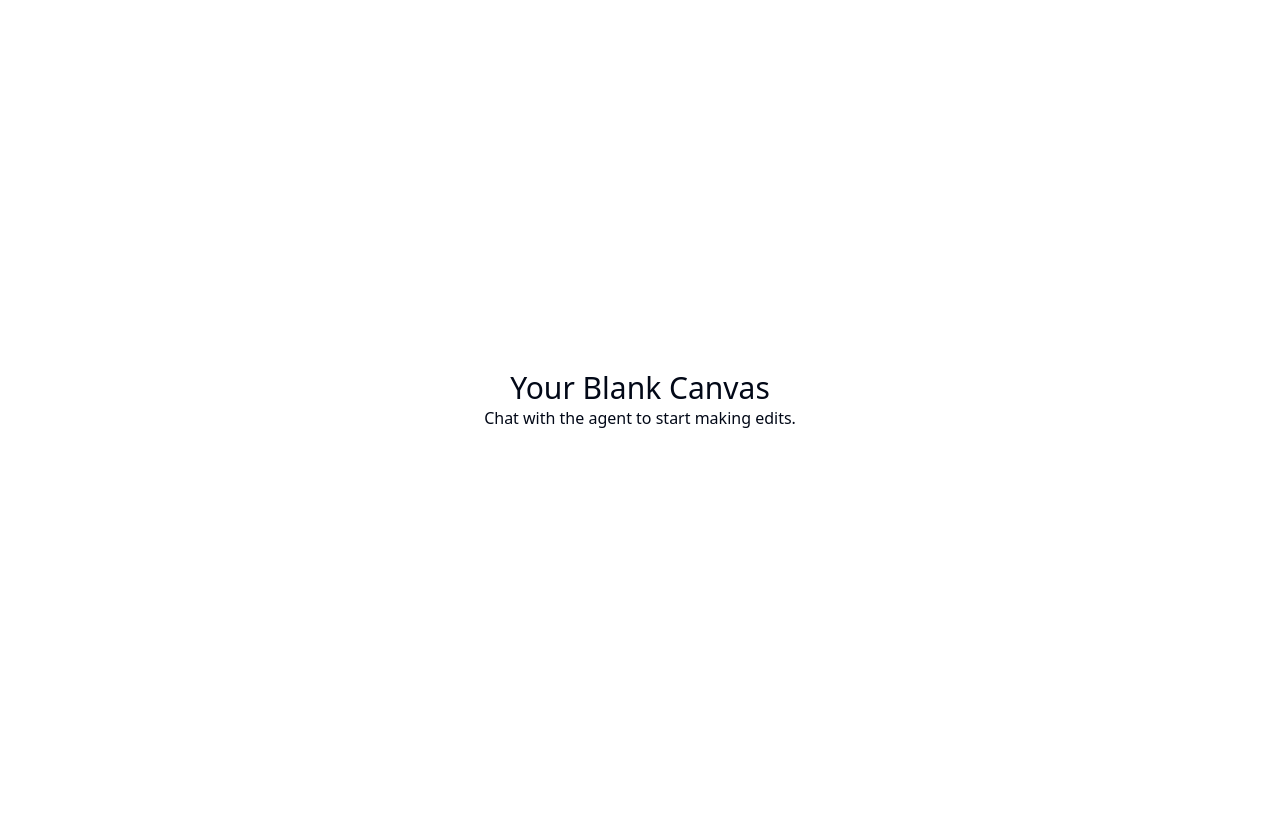
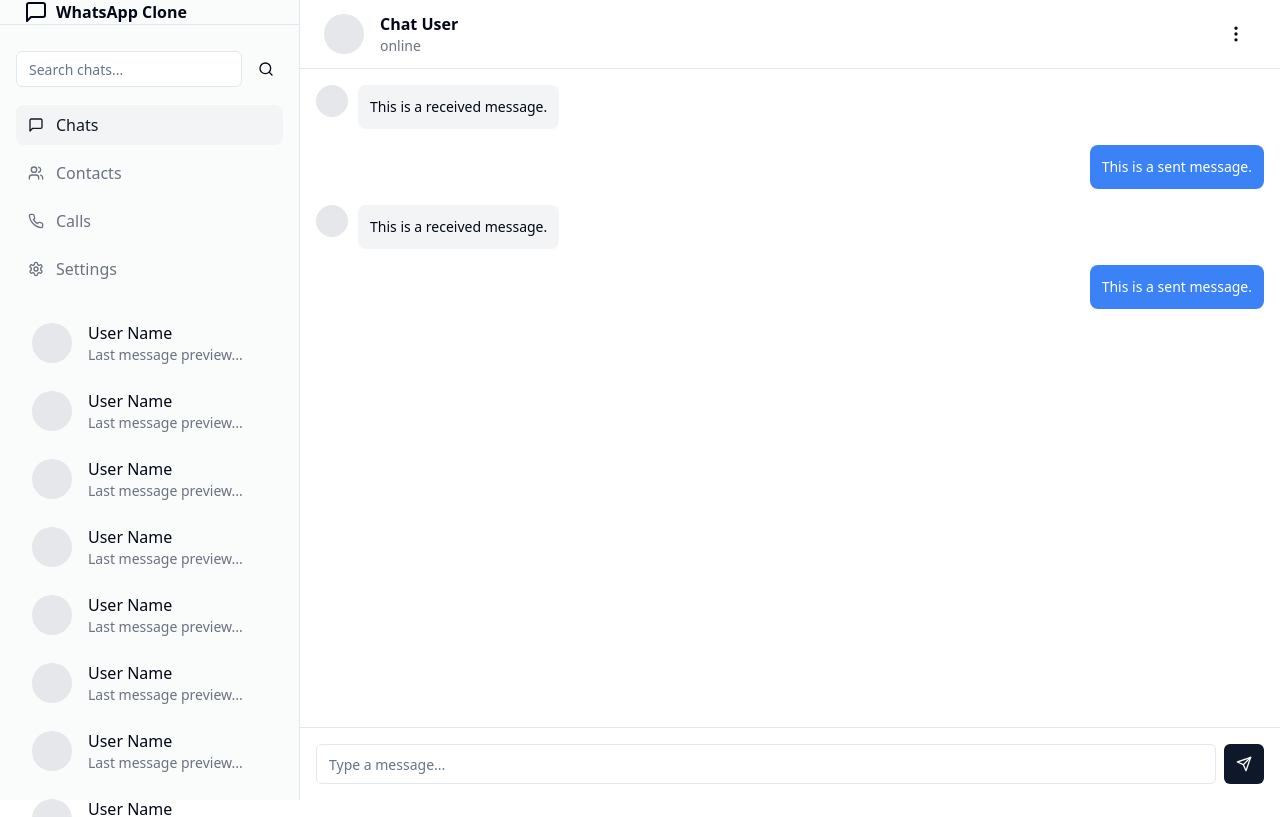
Before and after one commit to GPT-Engineer-App/chatwhisper, a React (Vite) app: page / in a window 1280 px wide. Shown: the top 817 px of the page. Built offline with nearby package versions, Linux system fonts and the light colour scheme.

Commit message:
Implement initial WhatsApp clone layout

```diff
--- a/src/App.jsx
+++ b/src/App.jsx
@@ -1,17 +1,32 @@
 import { Toaster } from "@/components/ui/sonner";
 import { TooltipProvider } from "@/components/ui/tooltip";
 import { QueryClient, QueryClientProvider } from "@tanstack/react-query";
-import { Home } from "lucide-react";
+import { MessageSquare, Users, Phone, Settings } from "lucide-react";
 import { Route, BrowserRouter as Router, Routes } from "react-router-dom";
-import Layout from "./layouts/default"; // available: default, navbar, sidebar
+import Layout from "./layouts/sidebar";
 import Index from "./pages/Index.jsx";
 const queryClient = new QueryClient();
 
 export const navItems = [
   {
-    title: "Home", // Feel free to change this to your liking
+    title: "Chats",
     to: "/",
-    icon: <Home className="h-4 w-4" />,
+    icon: <MessageSquare className="h-4 w-4" />,
+  },
+  {
+    title: "Contacts",
+    to: "/contacts",
+    icon: <Users className="h-4 w-4" />,
+  },
+  {
+    title: "Calls",
+    to: "/calls",
+    icon: <Phone className="h-4 w-4" />,
+  },
+  {
+    title: "Settings",
+    to: "/settings",
+    icon: <Settings className="h-4 w-4" />,
   },
 ];
 
--- a/src/layouts/sidebar.jsx
+++ b/src/layouts/sidebar.jsx
@@ -1,28 +1,17 @@
 import { Button } from "@/components/ui/button";
-import {
-  DropdownMenu,
-  DropdownMenuContent,
-  DropdownMenuItem,
-  DropdownMenuLabel,
-  DropdownMenuSeparator,
-  DropdownMenuTrigger,
-} from "@/components/ui/dropdown-menu";
-import { Sheet, SheetContent, SheetTrigger } from "@/components/ui/sheet";
+import { Input } from "@/components/ui/input";
+import { ScrollArea } from "@/components/ui/scroll-area";
 import { cn } from "@/lib/utils";
-import { CircleUser, Menu, Package2 } from "lucide-react";
+import { MessageSquare, Search } from "lucide-react";
 import { NavLink, Outlet } from "react-router-dom";
 import { navItems } from "../App";
 
 const Layout = () => {
   return (
-    <div className="grid min-h-screen w-full md:grid-cols-[220px_1fr] lg:grid-cols-[280px_1fr]">
+    <div className="grid min-h-screen w-full lg:grid-cols-[300px_1fr]">
       <Sidebar />
       <div className="flex flex-col">
-        <header className="flex h-14 items-center gap-4 border-b bg-muted/40 px-4 lg:h-[60px] lg:px-6">
-          <MobileSidebar />
-          <div className="w-full flex-1">{/* Add nav bar content here! */}</div>
-        </header>
-        <main className="flex-grow p-4 overflow-auto">
+        <main className="flex-1">
           <Outlet />
         </main>
       </div>
@@ -31,86 +20,69 @@ const Layout = () => {
 };
 
 const Sidebar = () => (
-  <div className="hidden border-r bg-muted/40 md:block">
+  <div className="hidden border-r bg-gray-100/40 lg:block dark:bg-gray-800/40">
     <div className="flex h-full max-h-screen flex-col gap-2">
-      <div className="flex h-14 items-center border-b px-4 lg:h-[60px] lg:px-6">
+      <div className="flex h-[60px] items-center border-b px-6">
         <NavLink to="/" className="flex items-center gap-2 font-semibold">
-          <Package2 className="h-6 w-6" />
-          <span>Acme Inc</span>
+          <MessageSquare className="h-6 w-6" />
+          <span>WhatsApp Clone</span>
         </NavLink>
       </div>
-      <div className="flex-1">
-        <nav className="grid items-start px-2 text-sm font-medium lg:px-4 gap-2">
+      <div className="flex-1 flex flex-col gap-4 p-4">
+        <div className="flex items-center gap-2">
+          <Input
+            type="search"
+            placeholder="Search chats..."
+            className="h-9"
+          />
+          <Button size="icon" variant="ghost">
+            <Search className="h-4 w-4" />
+            <span className="sr-only">Search</span>
+          </Button>
+        </div>
+        <nav className="grid items-start gap-2">
           {navItems.map((item) => (
-            <SidebarNavLink key={item.to} to={item.to}>
-              {item.icon}
-              {item.title}
-            </SidebarNavLink>
+            <NavItem key={item.to} item={item} />
           ))}
         </nav>
+        <ScrollArea className="flex-1">
+          <div className="grid gap-2 p-2">
+            {/* Placeholder for chat list */}
+            {[...Array(20)].map((_, i) => (
+              <ChatItem key={i} />
+            ))}
+          </div>
+        </ScrollArea>
       </div>
     </div>
   </div>
 );
 
-const MobileSidebar = () => (
-  <Sheet>
-    <SheetTrigger asChild>
-      <Button variant="outline" size="icon" className="shrink-0 md:hidden">
-        <Menu className="h-5 w-5" />
-        <span className="sr-only">Toggle navigation menu</span>
-      </Button>
-    </SheetTrigger>
-    <SheetContent side="left" className="flex flex-col">
-      <nav className="grid gap-2 text-lg font-medium">
-        <NavLink
-          to="/"
-          className="flex items-center gap-2 text-lg font-semibold mb-4"
-        >
-          <Package2 className="h-6 w-6" />
-          <span className="sr-only">Acme Inc</span>
-        </NavLink>
-        {navItems.map((item) => (
-          <SidebarNavLink key={item.to} to={item.to}>
-            {item.title}
-          </SidebarNavLink>
-        ))}
-      </nav>
-    </SheetContent>
-  </Sheet>
-);
-
-const UserDropdown = () => (
-  <DropdownMenu>
-    <DropdownMenuTrigger asChild>
-      <Button variant="secondary" size="icon" className="rounded-full">
-        <CircleUser className="h-5 w-5" />
-        <span className="sr-only">Toggle user menu</span>
-      </Button>
-    </DropdownMenuTrigger>
-    <DropdownMenuContent align="end">
-      <DropdownMenuLabel>My Account</DropdownMenuLabel>
-      <DropdownMenuSeparator />
-      <DropdownMenuItem>Settings</DropdownMenuItem>
-      <DropdownMenuItem>Support</DropdownMenuItem>
-      <DropdownMenuSeparator />
-      <DropdownMenuItem>Logout</DropdownMenuItem>
-    </DropdownMenuContent>
-  </DropdownMenu>
-);
-
-const SidebarNavLink = ({ to, children }) => (
+const NavItem = ({ item }) => (
   <NavLink
-    to={to}
+    to={item.to}
     className={({ isActive }) =>
       cn(
-        "flex items-center gap-3 rounded-lg px-3 py-2 transition-all hover:text-primary text-muted-foreground",
-        isActive && "text-primary bg-muted",
+        "flex items-center gap-3 rounded-lg px-3 py-2 text-gray-500 transition-all hover:text-gray-900 dark:text-gray-400 dark:hover:text-gray-50",
+        isActive ? "bg-gray-100 text-gray-900 dark:bg-gray-800 dark:text-gray-50" : "hover:bg-gray-100 dark:hover:bg-gray-800"
       )
     }
   >
-    {children}
+    {item.icon}
+    {item.title}
   </NavLink>
 );
 
+const ChatItem = () => (
+  <div className="flex items-center gap-4 rounded-lg p-2 hover:bg-gray-100 dark:hover:bg-gray-800">
+    <div className="h-10 w-10 rounded-full bg-gray-200 dark:bg-gray-700" />
+    <div className="flex-1 overflow-hidden">
+      <div className="font-medium">User Name</div>
+      <div className="text-sm text-gray-500 dark:text-gray-400 truncate">
+        Last message preview...
+      </div>
+    </div>
+  </div>
+);
+
 export default Layout;
--- a/src/pages/Index.jsx
+++ b/src/pages/Index.jsx
@@ -1,12 +1,64 @@
-// Update this page (the content is just a fallback if you fail to update the page)
+import { Button } from "@/components/ui/button";
+import { Input } from "@/components/ui/input";
+import { ScrollArea } from "@/components/ui/scroll-area";
+import { MoreVertical, Send } from "lucide-react";
 
 const Index = () => {
   return (
-    <div className="text-center">
-      <h1 className="text-3xl">Your Blank Canvas</h1>
-      <p>Chat with the agent to start making edits.</p>
+    <div className="flex flex-col h-screen">
+      <header className="flex items-center justify-between border-b px-6 py-3">
+        <div className="flex items-center gap-4">
+          <div className="h-10 w-10 rounded-full bg-gray-200 dark:bg-gray-700" />
+          <div>
+            <h2 className="font-semibold">Chat User</h2>
+            <p className="text-sm text-gray-500 dark:text-gray-400">online</p>
+          </div>
+        </div>
+        <Button variant="ghost" size="icon">
+          <MoreVertical className="h-5 w-5" />
+        </Button>
+      </header>
+      <ScrollArea className="flex-1 p-4">
+        <div className="space-y-4">
+          {/* Placeholder for messages */}
+          <ReceivedMessage />
+          <SentMessage />
+          <ReceivedMessage />
+          <SentMessage />
+        </div>
+      </ScrollArea>
+      <footer className="border-t p-4">
+        <div className="flex items-center gap-2">
+          <Input
+            className="flex-1"
+            placeholder="Type a message..."
+            type="text"
+          />
+          <Button size="icon">
+            <Send className="h-4 w-4" />
+            <span className="sr-only">Send message</span>
+          </Button>
+        </div>
+      </footer>
     </div>
   );
 };
 
+const ReceivedMessage = () => (
+  <div className="flex items-start gap-2.5">
+    <div className="h-8 w-8 rounded-full bg-gray-200 dark:bg-gray-700" />
+    <div className="rounded-lg bg-gray-100 p-3 dark:bg-gray-800">
+      <p className="text-sm">This is a received message.</p>
+    </div>
+  </div>
+);
+
+const SentMessage = () => (
+  <div className="flex items-start justify-end gap-2.5">
+    <div className="rounded-lg bg-blue-500 p-3 text-white">
+      <p className="text-sm">This is a sent message.</p>
+    </div>
+  </div>
+);
+
 export default Index;
```
